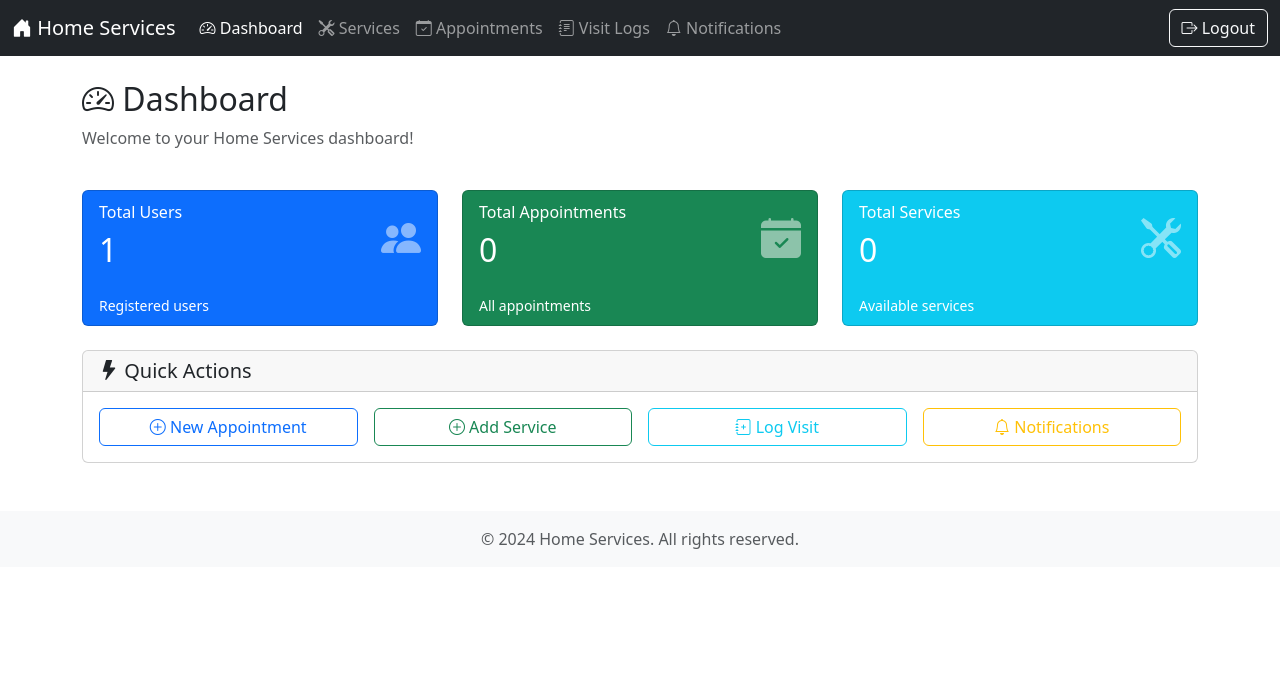
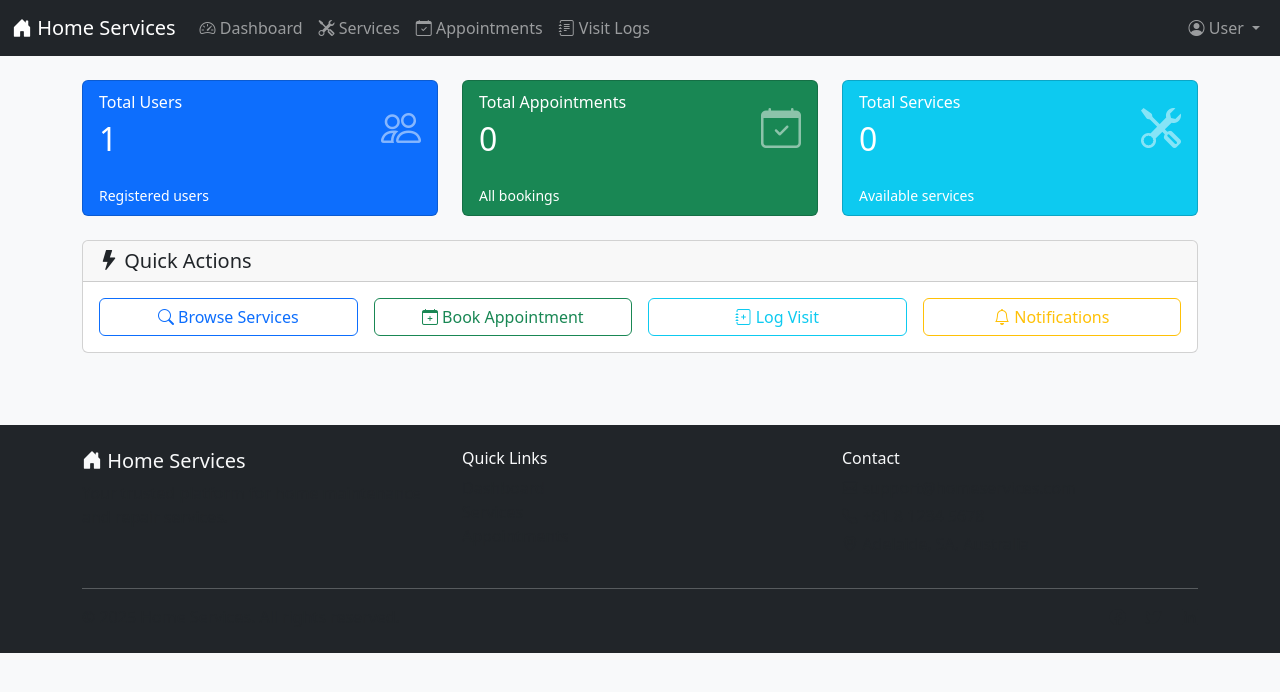
Before and after one commit to maingidenis/HomeServices, a PHP site: page /index.php?page=dashboard in a window 1280 px wide. Shown: the top 692 px of the page. Run offline with PHP 8.4, Linux system fonts and the light colour scheme; the visitor is signed in with stand-in values (Sample User, id 1); data that the repository does not hold is empty.

Commit message:
Refactor dashboard.php to use shared includes
Added documentation comments and improved structure of the dashboard page.

```diff
--- a/public/dashboard.php
+++ b/public/dashboard.php
@@ -1,9 +1,14 @@
 <?php
+/**
+ * Dashboard Page
+ *
+ * Main dashboard for authenticated users showing stats and quick actions.
+ * Uses shared header and footer includes for consistent styling.
+ */
+
 require_once __DIR__ . '/../app/middleware/mfa.php';
 
-if (session_status() !== PHP_SESSION_ACTIVE) {
-    session_start();
-}
+// Session is started by header.php include
 
 // Authorization check
 if (!isset($_SESSION['user_id'])) {
@@ -28,15 +33,6 @@
             if (is_numeric($res)) {
                 return (int)$res;
             }
-            if (is_array($res) || $res instanceof Countable) {
-                return count($res);
-            }
-        }
-    }
-    if (method_exists($model, 'getAll')) {
-        $res = $model->getAll();
-        if (is_array($res) || $res instanceof Countable) {
-            return count($res);
         }
     }
     return 0;
@@ -45,72 +41,14 @@
 $totalUsers = safeCount($userModel);
 $totalAppointments = safeCount($appointmentModel);
 $totalServices = safeCount($serviceModel);
+
+// Set page title and include header
+$pageTitle = 'Dashboard - Home Services';
+include 'includes/header.php';
 ?>
-<!DOCTYPE html>
-<html lang="en">
-<head>
-    <meta charset="UTF-8">
-    <meta name="viewport" content="width=device-width, initial-scale=1.0">
-    <title>Dashboard - Home Services</title>
-    <link href="https://cdn.jsdelivr.net/npm/bootstrap@5.3.0/dist/css/bootstrap.min.css" rel="stylesheet">
-    <link rel="stylesheet" href="https://cdn.jsdelivr.net/npm/bootstrap-icons@1.11.0/font/bootstrap-icons.css">
-</head>
-<body>
-    <!-- Navigation -->
-    <nav class="navbar navbar-expand-lg navbar-dark bg-dark">
-        <div class="container-fluid">
-            <a class="navbar-brand" href="#">
-                <i class="bi bi-house-door-fill"></i> Home Services
-            </a>
-            <button class="navbar-toggler" type="button" data-bs-toggle="collapse" data-bs-target="#navbarNav">
-                <span class="navbar-toggler-icon"></span>
-            </button>
-            <div class="collapse navbar-collapse" id="navbarNav">
-                <ul class="navbar-nav me-auto">
-                    <li class="nav-item">
-                        <a class="nav-link active" href="index.php?page=dashboard">
-                            <i class="bi bi-speedometer2"></i> Dashboard
-                        </a>
-                    </li>
-                    <li class="nav-item">
-                        <a class="nav-link" href="index.php?page=service">
-                            <i class="bi bi-tools"></i> Services
-                        </a>
-                    </li>
-                    <li class="nav-item">
-                        <a class="nav-link" href="index.php?page=appointment">
-                            <i class="bi bi-calendar-check"></i> Appointments
-                        </a>
-                    </li>
-                    <li class="nav-item">
-                        <a class="nav-link" href="index.php?page=visitlog">
-                            <i class="bi bi-journal-text"></i> Visit Logs
-                        </a>
-                    </li>
-                    <li class="nav-item">
-                        <a class="nav-link" href="index.php?page=notification">
-                            <i class="bi bi-bell"></i> Notifications
-                        </a>
-                    </li>
-                </ul>
-                <div class="d-flex">
-                    <a class="btn btn-outline-light" href="index.php?page=logout">
-                        <i class="bi bi-box-arrow-right"></i> Logout
-                    </a>
-                </div>
-            </div>
-        </div>
-    </nav>
 
 <!-- Main Content -->
-    <div class="container mt-4">
-        <div class="row mb-4">
-            <div class="col">
-                <h2><i class="bi bi-speedometer2"></i> Dashboard</h2>
-                <p class="text-muted">Welcome to your Home Services dashboard!</p>
-            </div>
-        </div>
-
+<main class="container py-4">
     <!-- Stats Cards -->
     <div class="row g-4 mb-4">
         <div class="col-md-4">
@@ -121,7 +59,7 @@
                             <h6 class="card-subtitle mb-2">Total Users</h6>
                             <h2 class="card-title mb-0"><?= $totalUsers ?></h2>
                         </div>
-                            <i class="bi bi-people-fill fs-1 opacity-50"></i>
+                        <i class="bi bi-people fs-1 opacity-50"></i>
                     </div>
                 </div>
                 <div class="card-footer bg-transparent border-0">
@@ -137,11 +75,11 @@
                             <h6 class="card-subtitle mb-2">Total Appointments</h6>
                             <h2 class="card-title mb-0"><?= $totalAppointments ?></h2>
                         </div>
-                            <i class="bi bi-calendar-check-fill fs-1 opacity-50"></i>
+                        <i class="bi bi-calendar-check fs-1 opacity-50"></i>
                     </div>
                 </div>
                 <div class="card-footer bg-transparent border-0">
-                        <small>All appointments</small>
+                    <small>All bookings</small>
                 </div>
             </div>
         </div>
@@ -173,13 +111,13 @@
                 <div class="card-body">
                     <div class="row g-3">
                         <div class="col-md-3">
-                                <a href="index.php?page=appointment" class="btn btn-outline-primary w-100">
-                                    <i class="bi bi-plus-circle"></i> New Appointment
+                            <a href="index.php?page=service" class="btn btn-outline-primary w-100">
+                                <i class="bi bi-search"></i> Browse Services
                             </a>
                         </div>
                         <div class="col-md-3">
-                                <a href="index.php?page=service" class="btn btn-outline-success w-100">
-                                    <i class="bi bi-plus-circle"></i> Add Service
+                            <a href="index.php?page=appointment" class="btn btn-outline-success w-100">
+                                <i class="bi bi-calendar-plus"></i> Book Appointment
                             </a>
                         </div>
                         <div class="col-md-3">
@@ -197,15 +135,6 @@
             </div>
         </div>
     </div>
-    </div>
+</main>
 
-    <!-- Footer -->
-    <footer class="footer mt-5 py-3 bg-light">
-        <div class="container text-center">
-            <span class="text-muted">&copy; 2024 Home Services. All rights reserved.</span>
-        </div>
-    </footer>
-
-    <script src="https://cdn.jsdelivr.net/npm/bootstrap@5.3.0/dist/js/bootstrap.bundle.min.js"></script>
-</body>
-</html>
+<?php include 'includes/footer.php'; ?>
```
Lines whose indentation alone changed are shown as unchanged.
